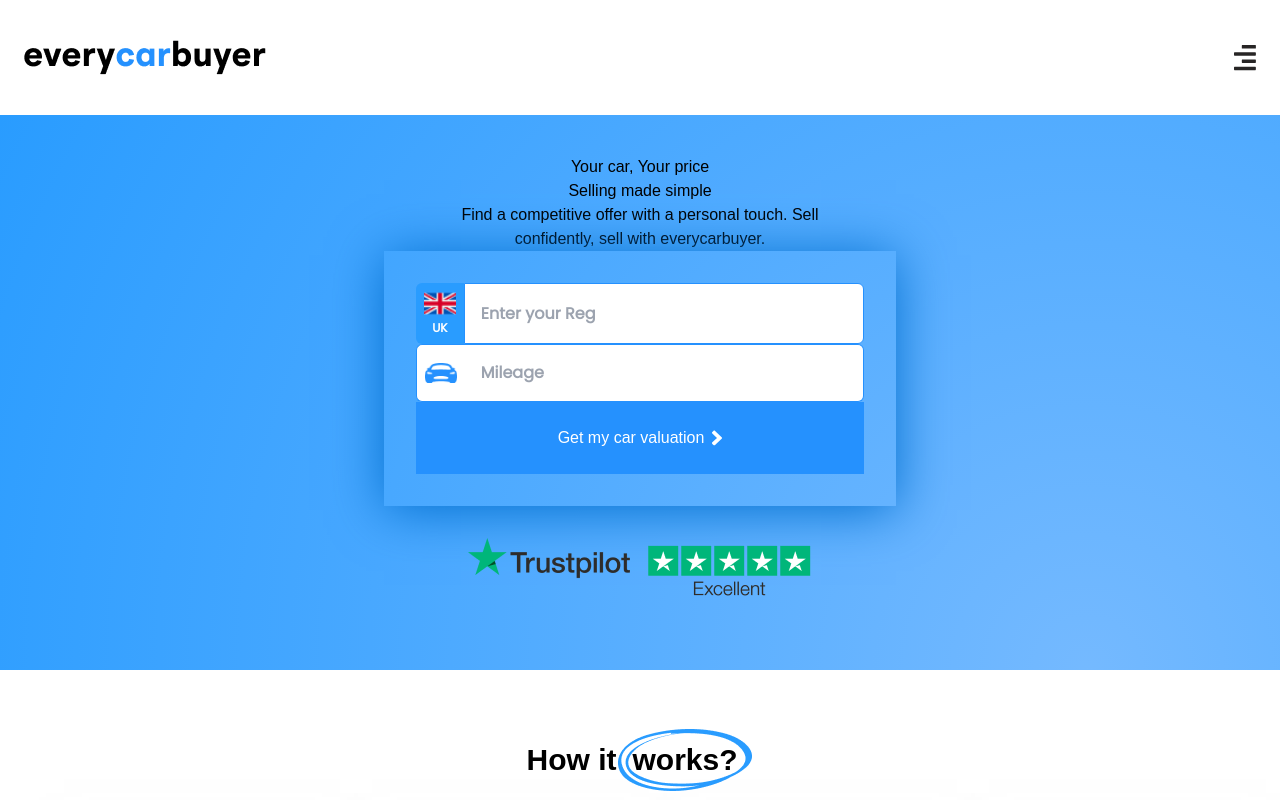
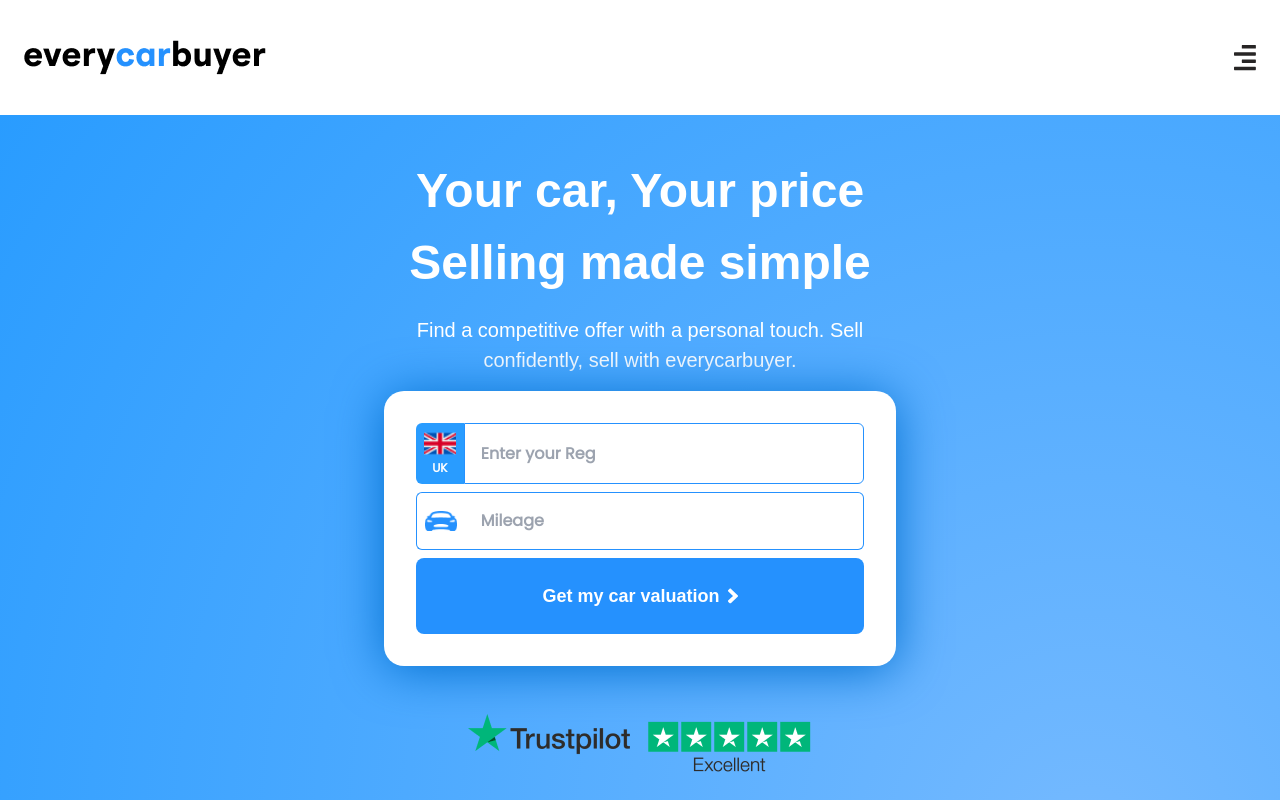
Before and after one commit to aamiraj/everycarbuyer2, a Next.js app: page / in a window 1280 px wide. Shown: the top 800 px of the page. Built offline with nearby package versions, Linux system fonts and the light colour scheme; a web font is replaced by a local one.

Commit message:
updated header section

```diff
--- a/src/app/globals.css
+++ b/src/app/globals.css
@@ -22,6 +22,11 @@
 }
 
 .spreadedBG {
+  gap: 8px;
+  border-radius: 20px;
+  padding: 2rem;
+  width: 512px;
+  background-color: #fff;
   box-shadow: 0 4px 50px 0 rgba(0, 111, 207, 1);
 }
 
--- a/src/components/HeaderNavBar.tsx
+++ b/src/components/HeaderNavBar.tsx
@@ -8,7 +8,7 @@ import Menu from "./Menu";
 export function HeaderNavBar() {
   return (
     <nav className="w-full mx-auto px-6 py-10">
-      <div className="flex items-center justify-between text-blue-gray-900">
+      <div className="flex items-center justify-between">
         <Image
           src={Logo}
           alt="every car buyer logo"
--- a/src/sections/HeaderSection.tsx
+++ b/src/sections/HeaderSection.tsx
@@ -10,29 +10,32 @@ import InputFieldMileage from "@/components/InputFieldMileage";
 const HeaderSection = () => {
   return (
     <div
-      style={{ padding: "40px" }}
-      className="p-10 rounded-none max-width-1600 mx-auto flex flex-col gap-4 justify-center items-center radialgrad"
+      style={{ gap: "16px" }}
+      className="py-10 flex flex-col justify-center items-center radialgrad"
     >
-      <h1 className="text-center font-bromega">
+      <h1
+        style={{ fontSize: "48px" }}
+        className="text-white font-bold text-center font-bromega"
+      >
         Your car, Your price
         <br />
         Selling made simple
       </h1>
-      <p className="text-center font-bromega">
+      <p
+        style={{ fontSize: "20px" }}
+        className="text-center text-white font-bromega"
+      >
         Find a competitive offer with a personal touch. Sell
         <br />
         confidently, sell with everycarbuyer.
       </p>
-      <div
-        style={{ padding: "2rem", width: "512px" }}
-        className="w-[512px] p-8 flex flex-col gap-4 justify-center items-center spreadedBG"
-      >
+      <div className="flex flex-col justify-center items-center spreadedBG">
         <InputFieldUK />
         <InputFieldMileage />
         <button
           type="button"
-          style={{ backgroundColor: "#2591FE" }}
-          className="flex flex-row justify-center items-center gap-2 text-white text-base w-full p-6 font-bromega"
+          style={{ backgroundColor: "#2591FE", borderRadius: "8px" }}
+          className="flex flex-row justify-center items-center gap-2 text-white text-lg font-bold w-full p-6 font-bromega"
         >
           Get my car valuation
           <RightAngle />
```
